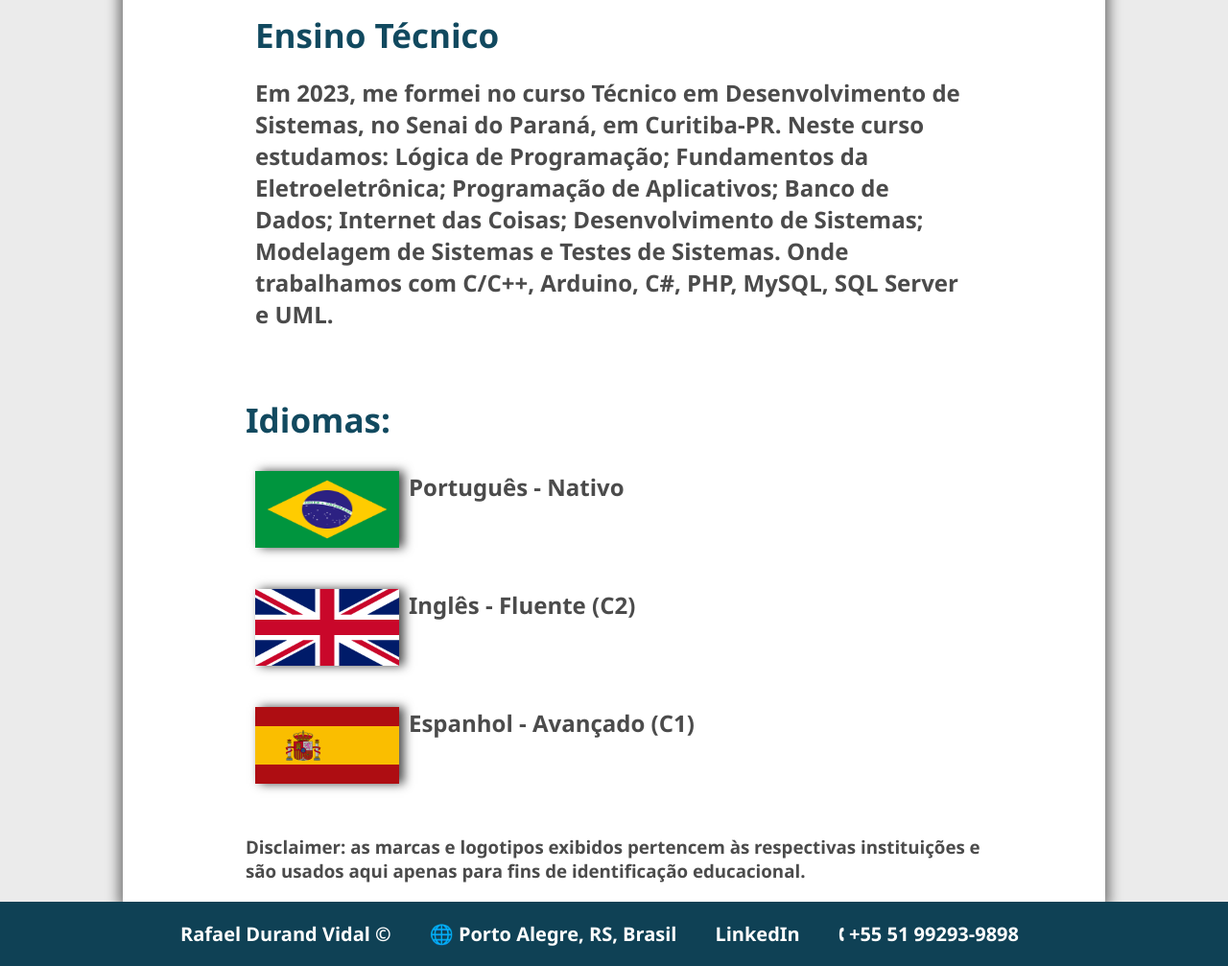
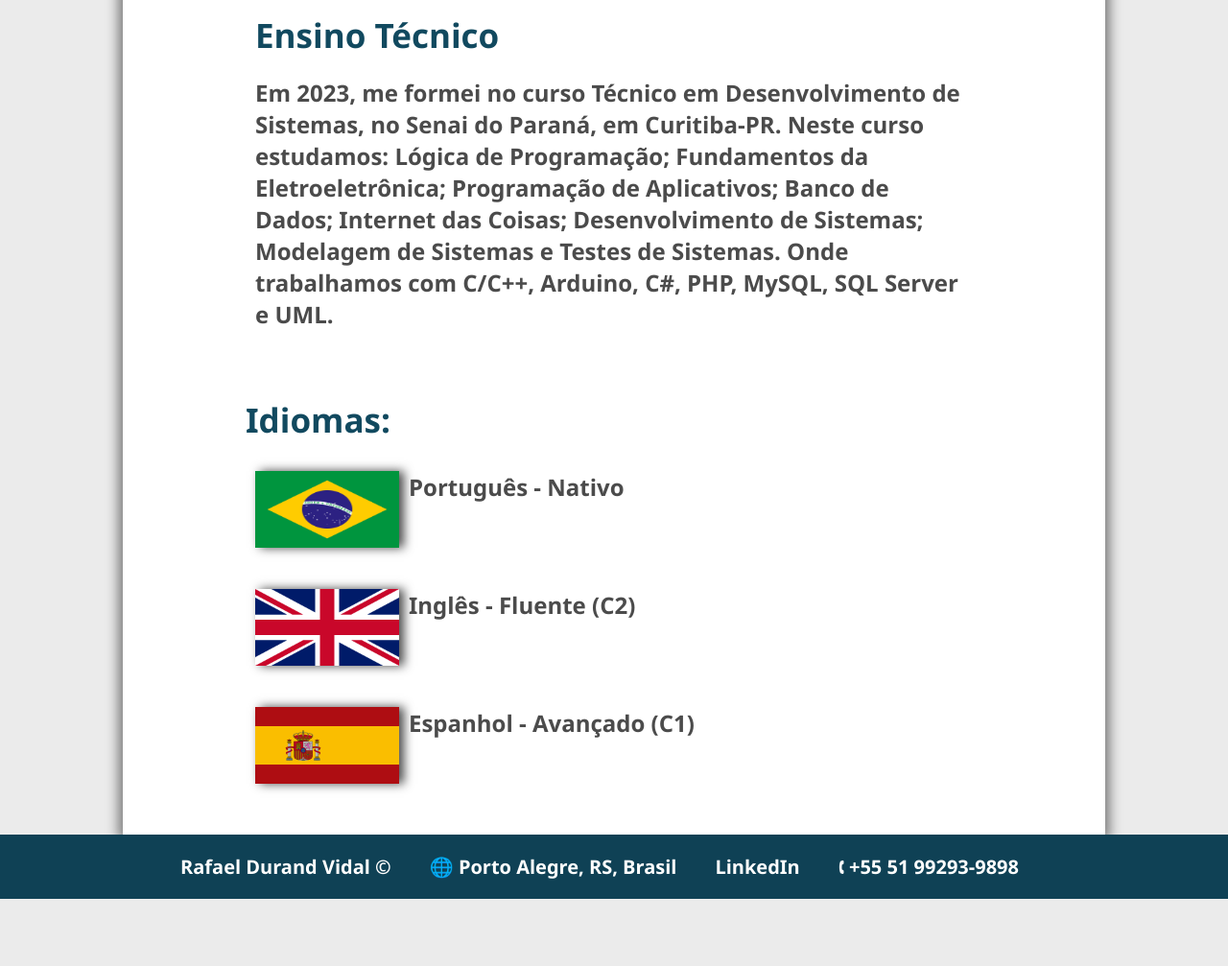
Before and after one commit to RafaelDVidal/portfolio-rafael, a plain HTML site: page info/educacao.html in a window 1280 px wide. Shown: the part 595-1602 px from the top of the page at 96% size. After the commit the page ends 1532 px from the top, so only its background shows below. Drawn offline with Linux system fonts and the light colour scheme.

Commit message:
Update educacao.html

```diff
--- a/info/educacao.html
+++ b/info/educacao.html
@@ -55,9 +55,6 @@
                 <h2>Espanhol - Avançado (C1)</h2>
             </div>
         </div>
-        <div class="disclaimer"> <!-- Aviso sobre as logos -->
-            <h3>Disclaimer: as marcas e logotipos exibidos pertencem às respectivas instituições e são usados aqui apenas para fins de identificação educacional.</h3>
-        </div>
     </section>
 
     <footer>
```
